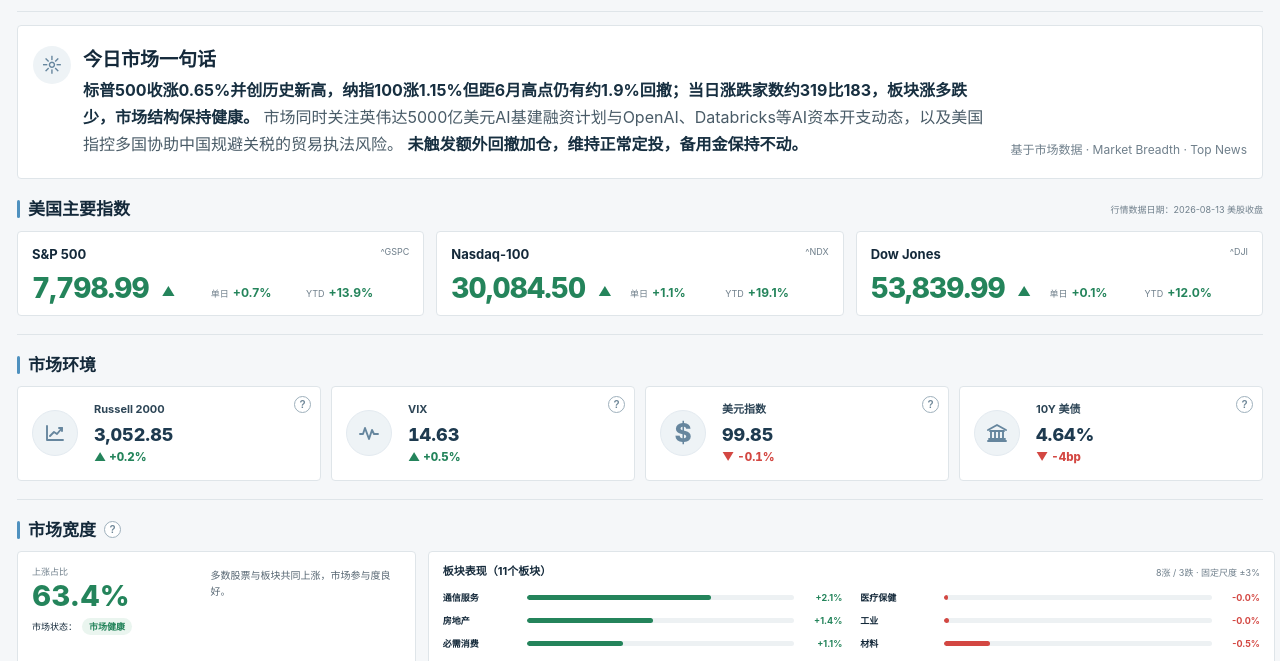
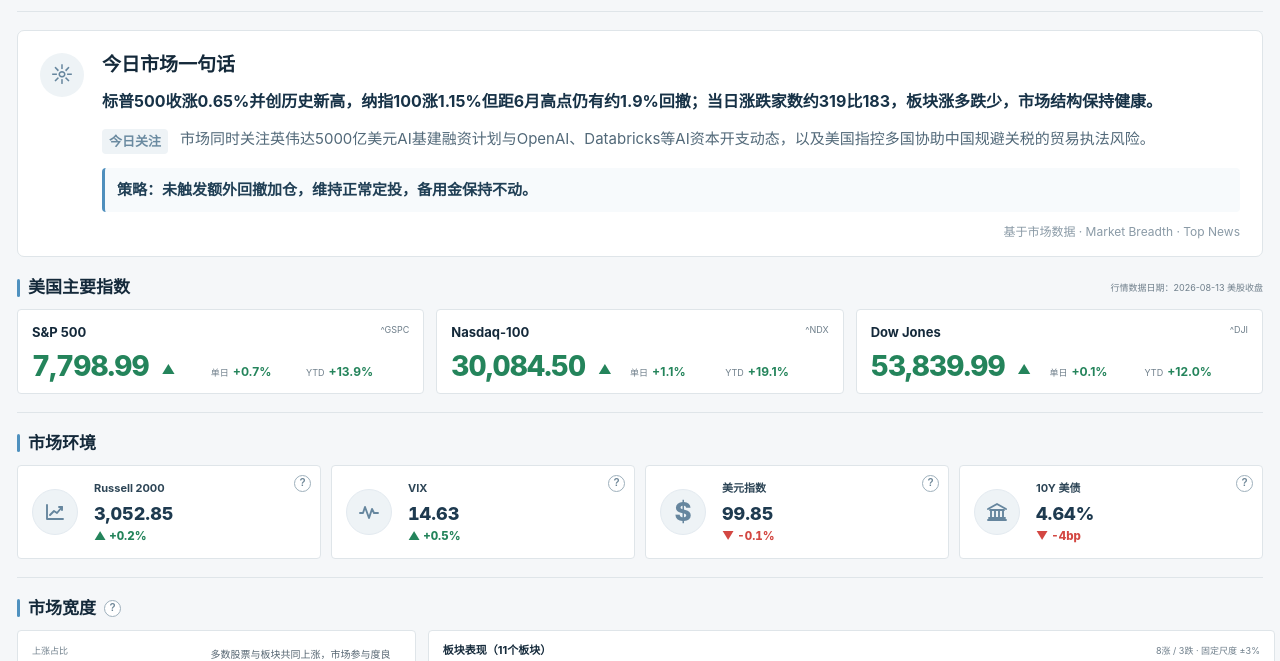
Before and after one commit to jasonkidman/daily-market-brief, a plain HTML site: page site/index.html in a window 1280 px wide. Shown: the part 74-735 px from the top of the page. Drawn offline with Linux system fonts and the light colour scheme.

Commit message:
修改日报第一部分

```diff
--- a/site/index.html
+++ b/site/index.html
@@ -25,9 +25,21 @@
   </header>
 
   <section class="summary" aria-labelledby="today-summary-title">
-    <div class="summary-icon" aria-hidden="true">☼</div>
-    <div><h2 id="today-summary-title">今日市场一句话</h2><p><strong>标普500收涨0.65%并创历史新高，纳指100涨1.15%但距6月高点仍有约1.9%回撤；当日涨跌家数约319比183，板块涨多跌少，市场结构保持健康。</strong> 市场同时关注英伟达5000亿美元AI基建融资计划与OpenAI、Databricks等AI资本开支动态，以及美国指控多国协助中国规避关税的贸易执法风险。 <strong>未触发额外回撤加仓，维持正常定投，备用金保持不动。</strong></p></div>
-    <div class="summary-src">基于市场数据 · Market Breadth · Top News</div>
+    <div class="summary-inner">
+      <div class="summary-icon" aria-hidden="true">☼</div>
+      <div>
+        <h2 id="today-summary-title">今日市场一句话</h2>
+        <div class="summary-content">
+          <p class="market-summary"><strong>标普500收涨0.65%并创历史新高，纳指100涨1.15%但距6月高点仍有约1.9%回撤；当日涨跌家数约319比183，板块涨多跌少，市场结构保持健康。</strong></p>
+          <div class="summary-focus">
+            <div class="summary-focus-label">今日关注</div>
+            <div class="summary-focus-text">市场同时关注英伟达5000亿美元AI基建融资计划与OpenAI、Databricks等AI资本开支动态，以及美国指控多国协助中国规避关税的贸易执法风险。</div>
+          </div>
+          <div class="summary-strategy">策略：未触发额外回撤加仓，维持正常定投，备用金保持不动。</div>
+        </div>
+        <div class="summary-src">基于市场数据 · Market Breadth · Top News</div>
+      </div>
+    </div>
   </section>
 
 
--- a/site/style.css
+++ b/site/style.css
@@ -23,12 +23,18 @@ h1{margin:0;font:500 31px/1.05 Georgia,"Times New Roman",serif;letter-spacing:-.
 select{height:31px;min-width:174px;padding:0 9px;border:1px solid var(--line);border-radius:4px;background:#fff;color:var(--navy);font-size:10px;font-weight:700}
 .status{color:var(--green);font-size:10px;font-weight:750}
 
-.summary{margin-top:13px;padding:20px 15px;border:1px solid var(--line);border-radius:4px;background:var(--surface);display:grid;grid-template-columns:38px 1fr auto;gap:12px;align-items:start}
-.summary-icon{width:38px;height:38px;border-radius:50%;display:grid;place-items:center;background:var(--icon-bg);color:var(--icon-fg);font-size:20px}
-.summary h2{margin:0 0 3px;font-size:19px;font-weight:700}
-.summary p{margin:0;color:#495b67;font-size:16px;line-height:1.7}
-.summary p strong{color:#172f40}
-.summary-src{align-self:end;color:var(--muted);font-size:12px;white-space:nowrap}
+.summary{margin-top:18px;padding:20px 22px 16px;border:1px solid var(--line);border-radius:7px;background:var(--surface)}
+.summary-inner{display:grid;grid-template-columns:46px minmax(0,1fr);gap:16px;align-items:start}
+.summary-icon{width:44px;height:44px;margin-top:2px;border-radius:50%;display:grid;place-items:center;background:var(--icon-bg);color:var(--icon-fg);font-size:22px}
+.summary h2{margin:2px 0 10px;font-size:19px;line-height:1.3;font-weight:700}
+.summary-content{max-width:1180px}
+.market-summary{margin:0;color:#243d50;font-size:16px;line-height:1.72;font-weight:450}
+.market-summary strong{color:#173247;font-weight:700}
+.summary-focus{margin-top:12px;display:flex;gap:12px;align-items:flex-start}
+.summary-focus-label{flex:0 0 auto;margin-top:2px;padding:3px 7px;border-radius:4px;background:var(--icon-bg);color:#6a8aa0;font-size:13px;font-weight:700}
+.summary-focus-text{color:#526979;font-size:15px;line-height:1.65}
+.summary-strategy{margin-top:14px;padding:10px 12px;border-left:3px solid var(--blue);border-radius:4px;background:#f7fafc;color:#203f55;font-size:15px;line-height:1.6;font-weight:700}
+.summary-src{margin-top:11px;text-align:right;color:#8a9aa6;font-size:12px}
 
 .section{padding:18px 0;border-bottom:1px solid var(--line)}
 .section-title{display:flex;justify-content:space-between;align-items:center;margin-bottom:9px}
@@ -92,6 +98,6 @@ select:focus-visible,.help:focus-visible,.sector-row:focus-visible,.nrow:focus-v
 .title-note{font-size:11px;color:var(--muted);font-weight:500}.empty,.unavailable{margin:0;padding:12px 14px;border:1px solid var(--line);border-radius:4px;background:var(--surface);color:var(--muted);font-size:10px}
 .archive-loading{position:fixed;z-index:100;inset:0;display:grid;place-items:center;background:rgba(245,247,249,.78);backdrop-filter:blur(2px)}.archive-loading[hidden]{display:none}.archive-loading-card{display:flex;gap:9px;align-items:center;padding:12px 15px;border:1px solid var(--line);border-radius:4px;background:var(--surface);box-shadow:0 8px 24px rgba(20,41,58,.12);color:var(--navy);font-size:10px}.archive-spinner{width:14px;height:14px;border:2px solid var(--soft);border-top-color:var(--blue);border-radius:50%;animation:archive-spin .7s linear infinite}@keyframes archive-spin{to{transform:rotate(360deg)}}
 
-@media(max-width:900px){.market-grid,.context-grid,.breadth-grid,.draw-grid,.news-layout,.news-layout.news-count-2,.news-layout.news-count-3{grid-template-columns:1fr}.sector-cols{grid-template-columns:1fr}.summary{grid-template-columns:38px 1fr}.summary-src{grid-column:2}.draw-layout{grid-template-columns:1fr}.draw-index{width:auto;min-width:0}.cash{border-left:0;padding-left:0;border-top:1px solid var(--soft);padding-top:8px}.draw-extra{align-items:flex-start;flex-direction:column}.draw-extra small{margin-left:0}}
-@media(max-width:600px){header{grid-template-columns:1fr;gap:10px}.header-tools{align-items:stretch}.report-select{width:100%}.section-title{align-items:flex-start;gap:10px}.note{padding-top:5px;text-align:right}.summary{padding:20px 12px}.summary-src{white-space:normal}.breadth-left{grid-template-columns:1fr 1.15fr}.sector-head{align-items:flex-start;gap:8px}.sector-head span{text-align:right}.draw-mid{gap:7px}.news-card h3{font-size:13px}.news-card p{font-size:10px}.nrow{grid-template-columns:22px 1fr}.ntime{grid-column:2}.context-tooltip{right:6px}.context-card:nth-child(n+3) .context-tooltip{right:6px}}
+@media(max-width:900px){.market-grid,.context-grid,.breadth-grid,.draw-grid,.news-layout,.news-layout.news-count-2,.news-layout.news-count-3{grid-template-columns:1fr}.sector-cols{grid-template-columns:1fr}.summary{padding:18px 16px 14px}.summary-inner{grid-template-columns:40px minmax(0,1fr);gap:12px}.summary-icon{width:38px;height:38px}.summary-content{max-width:none}.market-summary{font-size:15px}.draw-layout{grid-template-columns:1fr}.draw-index{width:auto;min-width:0}.cash{border-left:0;padding-left:0;border-top:1px solid var(--soft);padding-top:8px}.draw-extra{align-items:flex-start;flex-direction:column}.draw-extra small{margin-left:0}}
+@media(max-width:600px){header{grid-template-columns:1fr;gap:10px}.header-tools{align-items:stretch}.report-select{width:100%}.section-title{align-items:flex-start;gap:10px}.note{padding-top:5px;text-align:right}.summary{padding:18px 14px 14px}.summary-focus{gap:8px}.summary-focus-text,.summary-strategy{font-size:14px}.breadth-left{grid-template-columns:1fr 1.15fr}.sector-head{align-items:flex-start;gap:8px}.sector-head span{text-align:right}.draw-mid{gap:7px}.news-card h3{font-size:13px}.news-card p{font-size:10px}.nrow{grid-template-columns:22px 1fr}.ntime{grid-column:2}.context-tooltip{right:6px}.context-card:nth-child(n+3) .context-tooltip{right:6px}}
 @media(prefers-reduced-motion:reduce){.archive-spinner{animation:none}}
--- a/static/style.css
+++ b/static/style.css
@@ -23,12 +23,18 @@ h1{margin:0;font:500 31px/1.05 Georgia,"Times New Roman",serif;letter-spacing:-.
 select{height:31px;min-width:174px;padding:0 9px;border:1px solid var(--line);border-radius:4px;background:#fff;color:var(--navy);font-size:10px;font-weight:700}
 .status{color:var(--green);font-size:10px;font-weight:750}
 
-.summary{margin-top:13px;padding:20px 15px;border:1px solid var(--line);border-radius:4px;background:var(--surface);display:grid;grid-template-columns:38px 1fr auto;gap:12px;align-items:start}
-.summary-icon{width:38px;height:38px;border-radius:50%;display:grid;place-items:center;background:var(--icon-bg);color:var(--icon-fg);font-size:20px}
-.summary h2{margin:0 0 3px;font-size:19px;font-weight:700}
-.summary p{margin:0;color:#495b67;font-size:16px;line-height:1.7}
-.summary p strong{color:#172f40}
-.summary-src{align-self:end;color:var(--muted);font-size:12px;white-space:nowrap}
+.summary{margin-top:18px;padding:20px 22px 16px;border:1px solid var(--line);border-radius:7px;background:var(--surface)}
+.summary-inner{display:grid;grid-template-columns:46px minmax(0,1fr);gap:16px;align-items:start}
+.summary-icon{width:44px;height:44px;margin-top:2px;border-radius:50%;display:grid;place-items:center;background:var(--icon-bg);color:var(--icon-fg);font-size:22px}
+.summary h2{margin:2px 0 10px;font-size:19px;line-height:1.3;font-weight:700}
+.summary-content{max-width:1180px}
+.market-summary{margin:0;color:#243d50;font-size:16px;line-height:1.72;font-weight:450}
+.market-summary strong{color:#173247;font-weight:700}
+.summary-focus{margin-top:12px;display:flex;gap:12px;align-items:flex-start}
+.summary-focus-label{flex:0 0 auto;margin-top:2px;padding:3px 7px;border-radius:4px;background:var(--icon-bg);color:#6a8aa0;font-size:13px;font-weight:700}
+.summary-focus-text{color:#526979;font-size:15px;line-height:1.65}
+.summary-strategy{margin-top:14px;padding:10px 12px;border-left:3px solid var(--blue);border-radius:4px;background:#f7fafc;color:#203f55;font-size:15px;line-height:1.6;font-weight:700}
+.summary-src{margin-top:11px;text-align:right;color:#8a9aa6;font-size:12px}
 
 .section{padding:18px 0;border-bottom:1px solid var(--line)}
 .section-title{display:flex;justify-content:space-between;align-items:center;margin-bottom:9px}
@@ -92,6 +98,6 @@ select:focus-visible,.help:focus-visible,.sector-row:focus-visible,.nrow:focus-v
 .title-note{font-size:11px;color:var(--muted);font-weight:500}.empty,.unavailable{margin:0;padding:12px 14px;border:1px solid var(--line);border-radius:4px;background:var(--surface);color:var(--muted);font-size:10px}
 .archive-loading{position:fixed;z-index:100;inset:0;display:grid;place-items:center;background:rgba(245,247,249,.78);backdrop-filter:blur(2px)}.archive-loading[hidden]{display:none}.archive-loading-card{display:flex;gap:9px;align-items:center;padding:12px 15px;border:1px solid var(--line);border-radius:4px;background:var(--surface);box-shadow:0 8px 24px rgba(20,41,58,.12);color:var(--navy);font-size:10px}.archive-spinner{width:14px;height:14px;border:2px solid var(--soft);border-top-color:var(--blue);border-radius:50%;animation:archive-spin .7s linear infinite}@keyframes archive-spin{to{transform:rotate(360deg)}}
 
-@media(max-width:900px){.market-grid,.context-grid,.breadth-grid,.draw-grid,.news-layout,.news-layout.news-count-2,.news-layout.news-count-3{grid-template-columns:1fr}.sector-cols{grid-template-columns:1fr}.summary{grid-template-columns:38px 1fr}.summary-src{grid-column:2}.draw-layout{grid-template-columns:1fr}.draw-index{width:auto;min-width:0}.cash{border-left:0;padding-left:0;border-top:1px solid var(--soft);padding-top:8px}.draw-extra{align-items:flex-start;flex-direction:column}.draw-extra small{margin-left:0}}
-@media(max-width:600px){header{grid-template-columns:1fr;gap:10px}.header-tools{align-items:stretch}.report-select{width:100%}.section-title{align-items:flex-start;gap:10px}.note{padding-top:5px;text-align:right}.summary{padding:20px 12px}.summary-src{white-space:normal}.breadth-left{grid-template-columns:1fr 1.15fr}.sector-head{align-items:flex-start;gap:8px}.sector-head span{text-align:right}.draw-mid{gap:7px}.news-card h3{font-size:13px}.news-card p{font-size:10px}.nrow{grid-template-columns:22px 1fr}.ntime{grid-column:2}.context-tooltip{right:6px}.context-card:nth-child(n+3) .context-tooltip{right:6px}}
+@media(max-width:900px){.market-grid,.context-grid,.breadth-grid,.draw-grid,.news-layout,.news-layout.news-count-2,.news-layout.news-count-3{grid-template-columns:1fr}.sector-cols{grid-template-columns:1fr}.summary{padding:18px 16px 14px}.summary-inner{grid-template-columns:40px minmax(0,1fr);gap:12px}.summary-icon{width:38px;height:38px}.summary-content{max-width:none}.market-summary{font-size:15px}.draw-layout{grid-template-columns:1fr}.draw-index{width:auto;min-width:0}.cash{border-left:0;padding-left:0;border-top:1px solid var(--soft);padding-top:8px}.draw-extra{align-items:flex-start;flex-direction:column}.draw-extra small{margin-left:0}}
+@media(max-width:600px){header{grid-template-columns:1fr;gap:10px}.header-tools{align-items:stretch}.report-select{width:100%}.section-title{align-items:flex-start;gap:10px}.note{padding-top:5px;text-align:right}.summary{padding:18px 14px 14px}.summary-focus{gap:8px}.summary-focus-text,.summary-strategy{font-size:14px}.breadth-left{grid-template-columns:1fr 1.15fr}.sector-head{align-items:flex-start;gap:8px}.sector-head span{text-align:right}.draw-mid{gap:7px}.news-card h3{font-size:13px}.news-card p{font-size:10px}.nrow{grid-template-columns:22px 1fr}.ntime{grid-column:2}.context-tooltip{right:6px}.context-card:nth-child(n+3) .context-tooltip{right:6px}}
 @media(prefers-reduced-motion:reduce){.archive-spinner{animation:none}}
```
Also changed, not shown: site/history/2026-08-13.html (+15 -3 lines), site/history/2026-08-14.html (+15 -3 lines), templates/report.html (+15 -3 lines), 2 other files.
